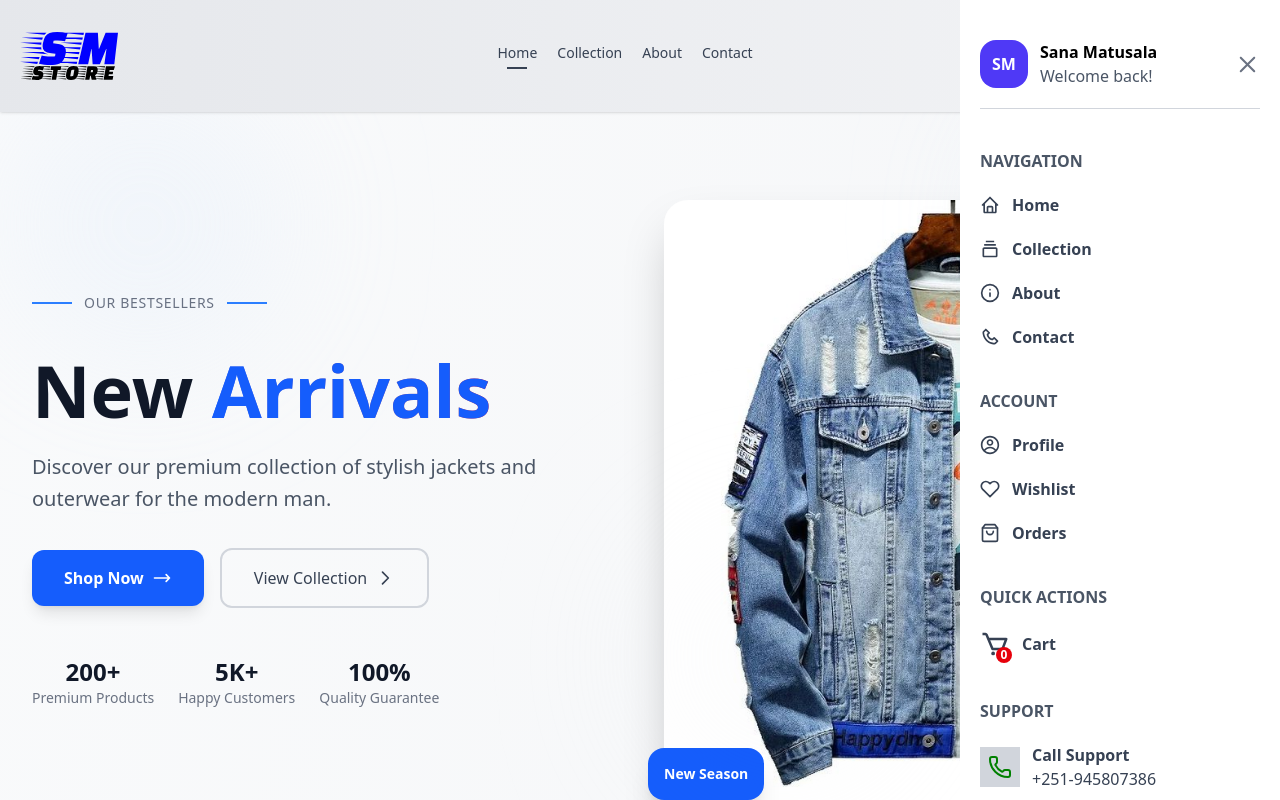
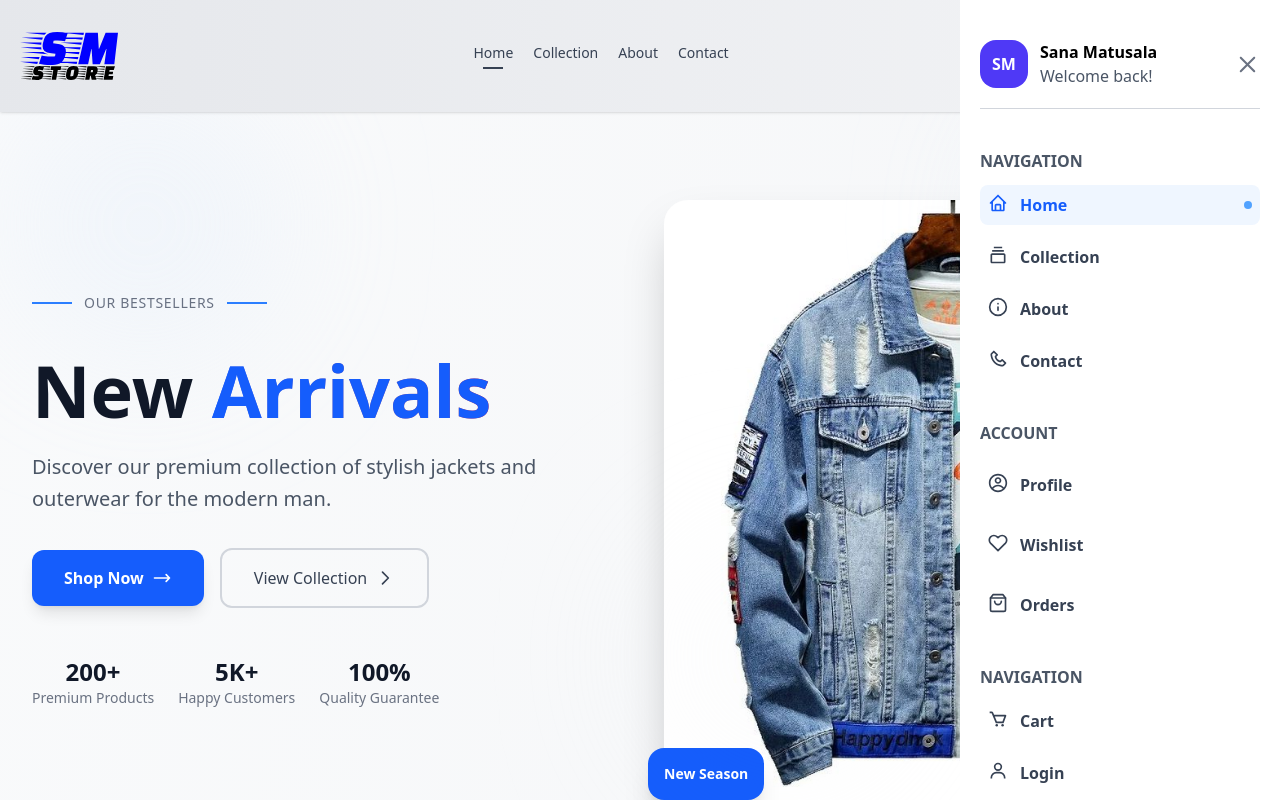
Before and after one commit to matusalasana/ecommerce-app, a React (Vite) app: page / in a window 1280 px wide. Both pictures are taken after a click on the icon 1247 px from the left and 64 px from the top of the page. Shown: the top 800 px of the page. Built offline with nearby package versions, Linux system fonts and the light colour scheme.

Commit message:
menu for small device is done

```diff
--- a/src/components/Menu.tsx
+++ b/src/components/Menu.tsx
@@ -1,15 +1,13 @@
+import { Link, useLocation } from "react-router-dom"
+import { CgClose, CgProfile } from "react-icons/cg"
+import { BiCart, BiHome, BiCollection, BiPhone, BiUser } from "react-icons/bi"
+import { FiHeart, FiShoppingBag, FiInfo } from "react-icons/fi"
+import { MenuIcon, Phone } from "lucide-react"
 import { useState } from "react"
-import { Link } from "react-router-dom"
-import { CgClose, CgProfile } from "react-icons/cg"
-import { BiCart, BiHome, BiCollection, BiPhone } from "react-icons/bi"
-import { FiHeart, FiShoppingBag, FiInfo } from "react-icons/fi"
-import { useContext } from "react"
-import { ShopContext } from "../context/ShopContext"
-import { Phone } from "lucide-react"
 
 function Menu() {
-  const [isOpen, setIsOpen] = useState(false)
-  const items = useContext(ShopContext)
+
+  const location = useLocation();
 
   const navigationItems = [
     { path: "/", label: "Home", icon: BiHome },
@@ -24,10 +22,18 @@ function Menu() {
     { path: "/orders", label: "Orders", icon: FiShoppingBag },
   ]
 
+  const quickActionItems = [
+    { path: "/cart", label: "Cart", icon: BiCart },
+    { path: "/login", label: "Login", icon: BiUser },
+  ]
+
+  const [isOpen, setIsOpen] = useState('hidden');
+
 
   return (
     <>
-      <div className="flex flex-col gap-5 fixed top-0 right-0 z-50 h-screen overflow-y-scroll bg-white w-80 px-5 py-10">
+    <MenuIcon onClick={() => setIsOpen('block')} />
+      <div className = {`${isOpen} flex flex-col gap-5 fixed top-0 right-0 z-50 h-screen overflow-y-scroll bg-white w-80 px-5 py-10`}>
 
 
         <div className="flex justify-between items-center static">
@@ -38,19 +44,28 @@ function Menu() {
               <p className="text-gray-600">Welcome back!</p>
             </div>
           </div>
-          <CgClose size={25} className="hover:text-gray-700 text-gray-500 cursor-pointer" />
+          <CgClose onClick={() => setIsOpen('hidden')} size={25} className="hover:text-gray-700 text-gray-500 cursor-pointer" />
         </div>
         <hr className="border-gray-300" />
 
 
-        <div className="flex flex-col gap-5">
+        <div className="flex flex-col gap-3">
           <p className="text-gray-600 font-semibold mt-5">NAVIGATION</p>
           {navigationItems.map((item, index) => {
+
             const Icon = item.icon
+            const isActive = location.pathname === item.path
+
             return (
-                <Link to={item.path} key={index} className="flex items-center gap-3 text-gray-700 font-semibold hover:text-blue-600">
-                  <Icon size={20} />
-                  <p className="bb">{item.label}</p>
+                <Link to={item.path} key={index} className={`flex justify-between items-center  font-semibold transition-colors duration-200 p-2 rounded-lg
+                  ${isActive
+                    ? 'text-blue-600 bg-blue-50 border-blue-600'
+                    : 'text-gray-700 hover:text-blue-600 hover:bg-gray-50' } `}>
+                  <div className="flex gap-3">
+                    <Icon size={20} />
+                    <p className="bb">{item.label}</p>
+                  </div>
+                  <p className= {`h-2 w-2 bg-blue-400 rounded-full ${isActive ? 'block' : 'hidden'} `}></p>
                 </Link>
             )
           })}
@@ -59,34 +74,54 @@ function Menu() {
 
         <div className="flex flex-col gap-5">
           <p className="text-gray-600 font-semibold mt-5">ACCOUNT</p>
-            {accountItems.map((item) => {
+            {accountItems.map((item, index) => {
 
               const Icon = item.icon
+              const isActive = location.pathname === item.path
 
               return (
-                <Link to = {item.path} className="flex items-center gap-3 text-gray-700 font-semibold hover:text-blue-600" >
-                  <Icon size={20} />
-                  <p>{item.label}</p>
+                <Link to={item.path} key={index} className={`flex justify-between items-center  font-semibold transition-colors duration-200 p-2 rounded-lg
+                  ${isActive
+                    ? 'text-blue-600 bg-blue-50 border-blue-600'
+                    : 'text-gray-700 hover:text-blue-600 hover:bg-gray-50' } `}>
+                  <div className="flex gap-3">
+                    <Icon size={20} />
+                    <p>{item.label}</p>
+                  </div>
+                  <p className= {`h-2 w-2 bg-blue-400 rounded-full ${isActive ? 'block' : 'hidden'} `}></p>
                 </Link>
               )
             })}
         </div>
 
 
-        <div className="flex flex-col gap-5">
-            <p className="text-gray-600 font-semibold mt-5">QUICK ACTIONS</p>
-                <Link to={'/cart'} className="relative flex items-center gap-3 text-gray-700 font-semibold hover:text-blue-600">
-                  <BiCart size={30} />
-                  <p >Cart</p>
-                  <p className="absolute -bottom-1 left-4 bg-red-600 text-center leading-4 w-4 h-4 font-semibold text-white text-[12px] rounded-full">{items?.cartCount}</p>
+        <div className="flex flex-col gap-3">
+          <p className="text-gray-600 font-semibold mt-5">NAVIGATION</p>
+          {quickActionItems.map((item, index) => {
+
+            const Icon = item.icon
+            const isActive = location.pathname === item.path
+
+            return (
+                <Link to={item.path} key={index} className={`flex justify-between items-center  font-semibold transition-colors duration-200 p-2 rounded-lg
+                  ${isActive
+                    ? 'text-blue-600 bg-blue-50 border-blue-600'
+                    : 'text-gray-700 hover:text-blue-600 hover:bg-gray-50' } `}>
+                  <div className="flex gap-3">
+                    <Icon size={20} />
+                    <p className="bb">{item.label}</p>
+                  </div>
+                  <p className= {`h-2 w-2 bg-blue-400 rounded-full ${isActive ? 'block' : 'hidden'} `}></p>
                 </Link>
+            )
+          })}
         </div>
 
 
         <div className="flex flex-col gap-5">
           <p className="text-gray-600 font-semibold mt-5">SUPPORT</p>
           <div className="flex items-center gap-3 cursor-pointer">
-            <Phone color="green" className="bg-gray-300 w-10 h-10 p-2"/>
+            <Phone color="green" className="bg-gray-100 w-10 h-10 p-2 rounded-lg"/>
             <div>
               <p className="text-gray-700 font-semibold">Call Support</p>
               <p className="text-gray-700">+251-945807386</p>
--- a/src/components/Nav.tsx
+++ b/src/components/Nav.tsx
@@ -83,7 +83,7 @@ function Nav({onClickSearch}:Props) {
                         w-4
                         text-center
                         leading-4
-                        bg-black
+                        bg-red-600
                         text-white
                         aspect-square
                         font-semibold
```
